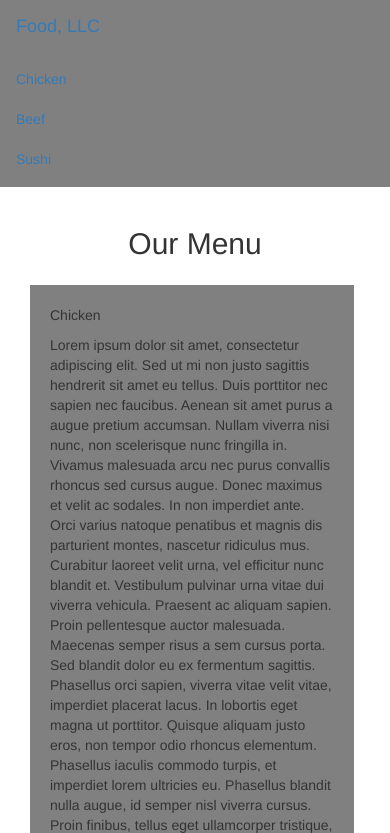
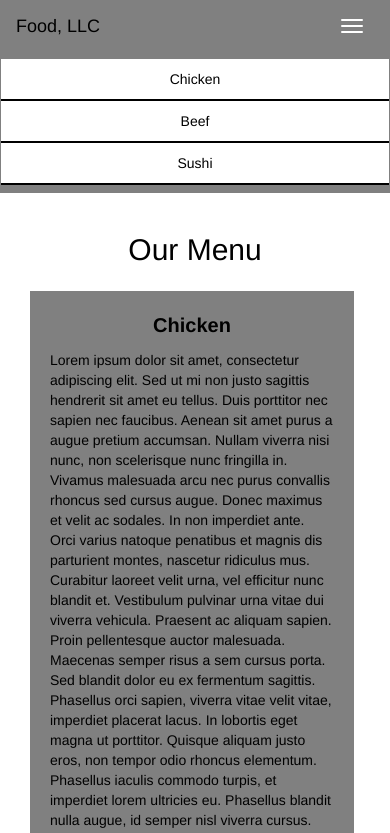
Before and after one commit to YJB28/module3-solution, a plain HTML site: page index.html in a window 390 px wide. Both pictures are taken after a click on the button 352 px from the left and 26 px from the top of the page. Shown: the top 833 px of the page. Drawn offline with nearby package versions, Linux system fonts and the light colour scheme.

Commit message:
Update index.css

```diff
--- a/css/index.css
+++ b/css/index.css
@@ -3,6 +3,7 @@
     font-size: 1em;
     margin: 0px;
     padding: 0px;
+    color: black;
 }
 
 body {
@@ -18,11 +19,39 @@ body {
     border-top: 2px black solid;
 }
 
-.brand {
-    margin: 20px;
-    padding: 10px;
-    text-align: left;
+.navbar-brand {
     font-size: 2rem;
+    color: black;
+    padding-left: 25px;
+}
+
+.navbar-brand:hover {
+    color: white;
+}
+
+.menu-item {
+    padding: 0;
+    margin: 0;
+    width: 100%;
+    text-align: center;
+    background-color: white;
+    border-bottom: 2px solid black;
+    color: black;
+    display: block;
+}
+
+.menu-item:hover {
+    background-color: rgba(0, 0, 0, 0.9);
+    color: rgba(0, 0, 0, 0.4);
+}
+
+.navbar-toggle {
+    border: 2px solid white;
+    margin-right: 25px;
+}
+
+.icon-bar {
+    background-color: white;
 }
 
 .container {
@@ -45,10 +74,16 @@ h2 {
     padding: 20px;
 }
 
+.dish-name {
+    text-align: center;
+    font-size: 20px;
+    font-weight: bold;
+}
+
 @media (min-width: 992px) {
     .cl-lg-4 {
         width: 30%;
-        display: inline-flex;
+        float: left;
         background-color: gray;
         margin: 1%;
     }
```
